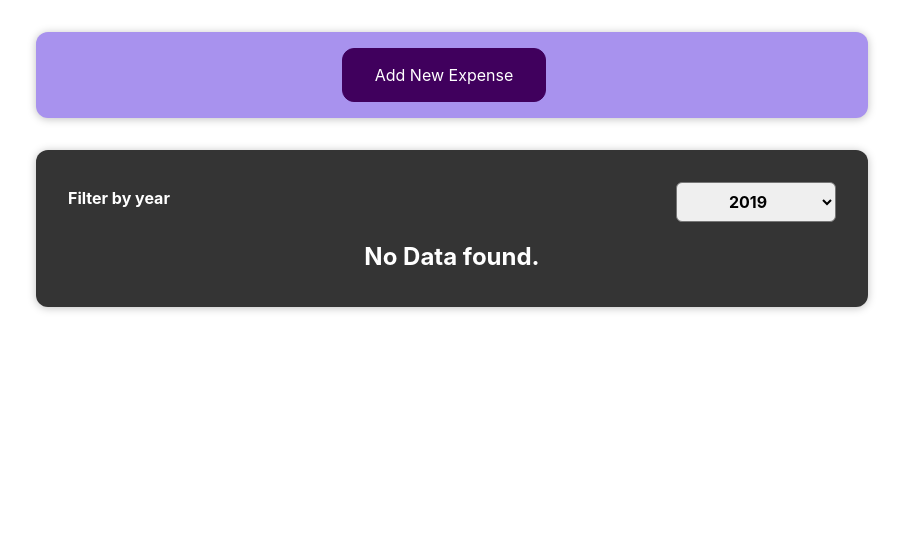
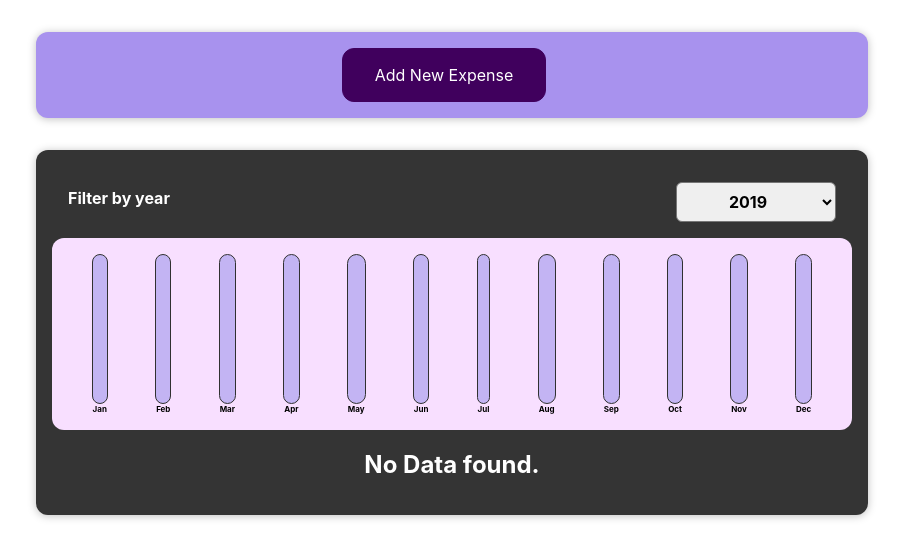
Before and after one commit to HennadiiZ/reactMxShwUdBscs, a React (Create React App) app: page / in a window 1280 px wide. Shown: the top 558 px of the page, without its empty margins (188-1091 px from the left). Built offline with nearby package versions, Linux system fonts and the light colour scheme.

Commit message:
071 Wrap Up & Next Steps

```diff
--- a/src/components/Chart/Chart.js
+++ b/src/components/Chart/Chart.js
@@ -2,19 +2,22 @@
 import ChartBar from './ChartBar';
 import './Chart.css';
 
-const Chart = props => {
+const Chart = (props) => {
+  const dataPointValues = props.dataPoints.map(dataPoint => dataPoint.value);
+  const totalMaximum = Math.max(...dataPointValues);
+
   return (
     <div className='chart'>
-      {props.dataPoint.map((dataPoint) => (
+      {props.dataPoints.map((dataPoint) => (
         <ChartBar
           key={dataPoint.label}
           value={dataPoint.value}
-          maxValue={null}
+          maxValue={totalMaximum}
           label={dataPoint.label}
         />
       ))}
     </div>
-  )
+  );
 };
 
 export default Chart;
--- a/src/components/Chart/ChartBar.js
+++ b/src/components/Chart/ChartBar.js
@@ -1,17 +1,20 @@
 import React from 'react';
 import './ChartBar.css';
 
-const ChartBar = props => {
+const ChartBar = (props) => {
   let barFillHeight = '0%';
 
-  if (props.max > 0) {
+  if (props.maxValue > 0) {
     barFillHeight = Math.round((props.value / props.maxValue) * 100) + '%';
   }
 
   return (
   <div className='chart-bar'>
     <div className='chart-bar__inner'>
-      <div className='chart-bar__fill' style={{height: barFillHeight}}></div>
+      <div
+        className='chart-bar__fill'
+        style={{height: barFillHeight}}
+      ></div>
     </div>
     <div className='chart-bar__label'>{props.label}</div>
   </div>);
--- a/src/components/Expenses/Expenses.js
+++ b/src/components/Expenses/Expenses.js
@@ -4,6 +4,7 @@
 import Card from '../UI/Card';
 import ExpensesFilter from './ExpensesFilter/ExpensesFilter';
 import ExpensesList from './ExpensesList/ExpensesList';
+import ExpensesChart from './ExpensesChart';
 
 const Expenses = (props) => {
   const [filteredYear, setFilteredYear] = useState('2019');
@@ -39,6 +40,8 @@
         />
         {/* {expensesContent} */}
 
+        <ExpensesChart expenses={filteredExpenses}/>
+
         <ExpensesList
           items={filteredExpenses}
         />
--- /dev/null
+++ b/src/components/Expenses/ExpensesChart.js
@@ -0,0 +1,28 @@
+import React from 'react';
+import Chart from '../Chart/Chart';
+
+const ExpensesChart = (props) => {
+  const chartDataPoints = [
+    { label: 'Jan', value: 0 },
+    { label: 'Feb', value: 0 },
+    { label: 'Mar', value: 0 },
+    { label: 'Apr', value: 0 },
+    { label: 'May', value: 0 },
+    { label: 'Jun', value: 0 },
+    { label: 'Jul', value: 0 },
+    { label: 'Aug', value: 0 },
+    { label: 'Sep', value: 0 },
+    { label: 'Oct', value: 0 },
+    { label: 'Nov', value: 0 },
+    { label: 'Dec', value: 0 },
+  ];
+
+  for (const expense of props.expenses) {
+    const expenseMonth = expense.date.getMonth(); // starting at 0 => January => 0
+    chartDataPoints[expenseMonth].value += expense.amount;
+  }
+
+  return <Chart dataPoints={chartDataPoints} />;
+};
+
+export default ExpensesChart;
--- a/src/index.js
+++ b/src/index.js
@@ -78,3 +78,5 @@
 // 069 Demo App_ Adding a Chart
 
 // 070 Adding Dynamic Styles
+
+// 071 Wrap Up & Next Steps
```
